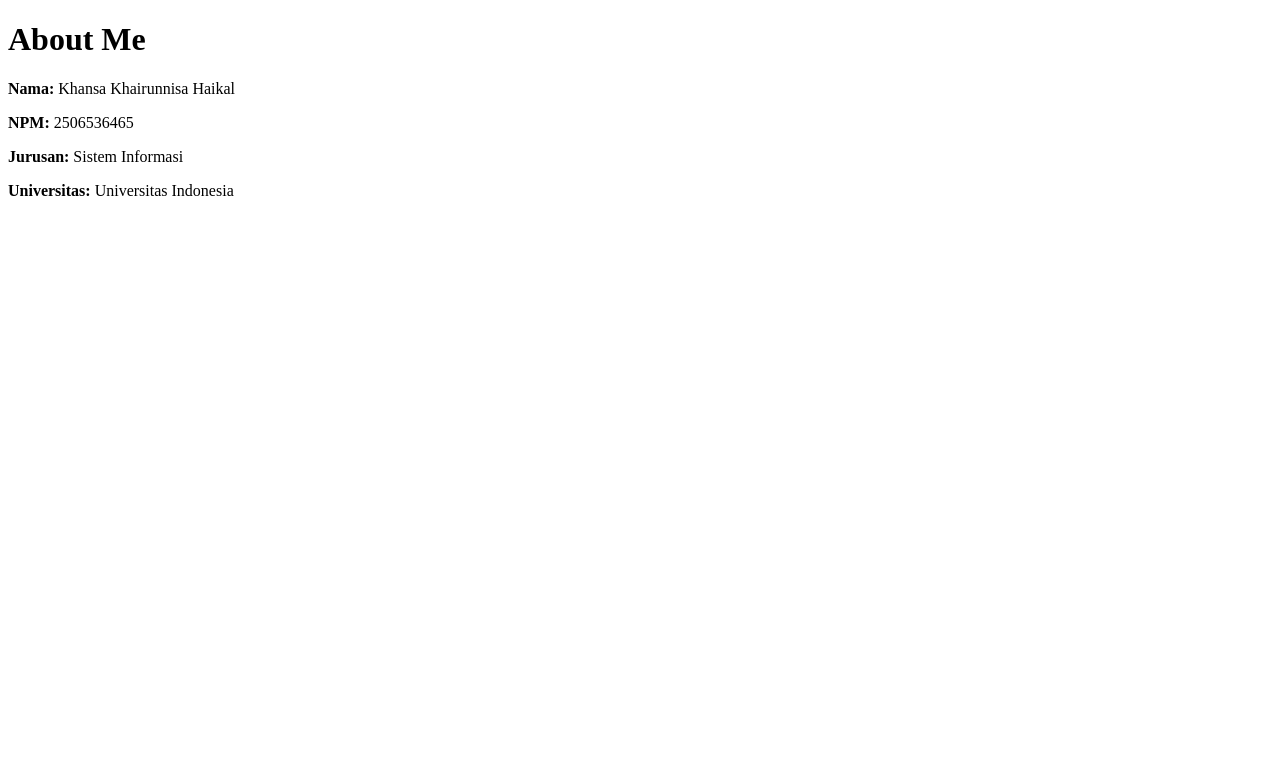
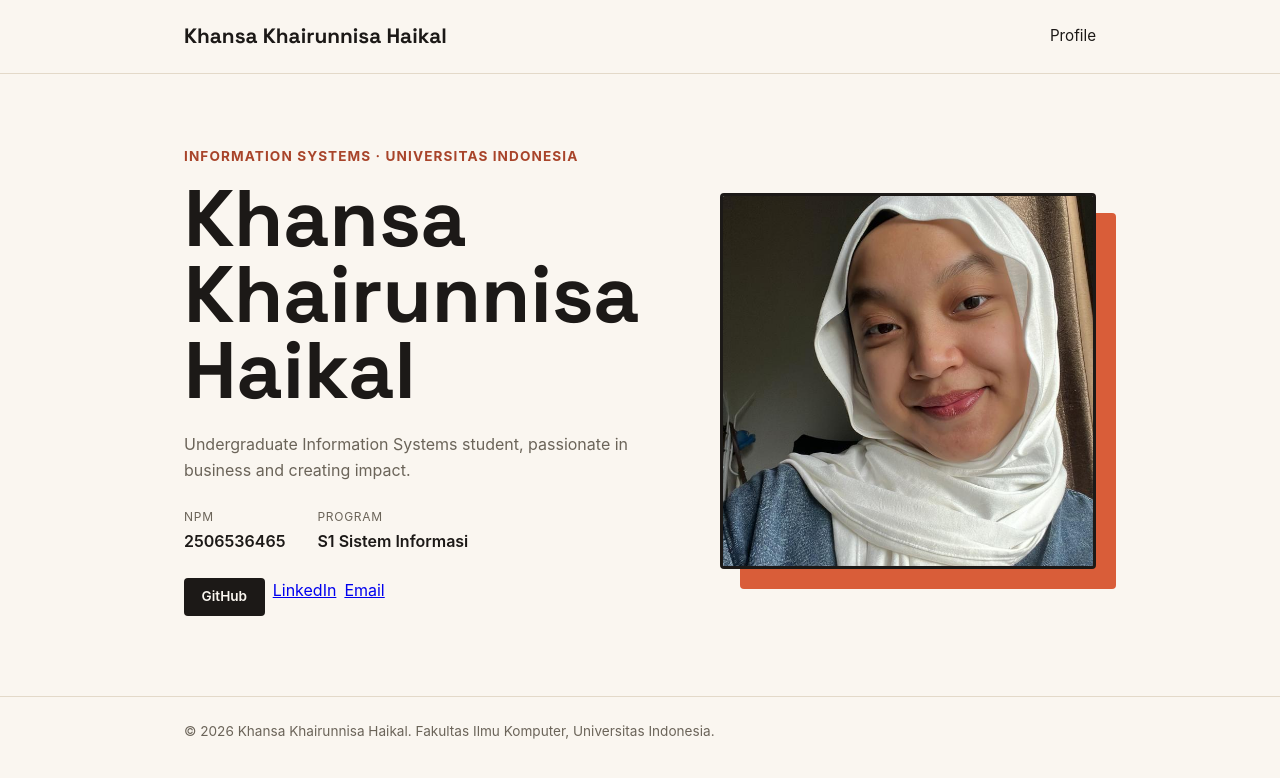
Before and after one commit to khansakkh/myportofolio, a Django app: page / in a window 1280 px wide. Shown: the top 778 px of the page. Run offline with Django 5.2, Linux system fonts and the light colour scheme.

Commit message:
Tutorial 01:HTML5 dan CSS3

```diff
--- a/portofolio/settings.py
+++ b/portofolio/settings.py
@@ -131,6 +131,9 @@ USE_TZ = True
 # https://docs.djangoproject.com/en/6.1/howto/static-files/
 
 STATIC_URL = 'static/'
+STATICFILES_DIRS = [
+    BASE_DIR / 'static',
+]
 
 
 # Email
--- /dev/null
+++ b/static/css/style.css
@@ -0,0 +1,198 @@
+* {
+    margin: 0;
+    padding: 0;
+    box-sizing: border-box;
+}
+
+:root {
+    --ink: #1c1917;
+    --paper: #faf6f0;
+    --accent: #d95d39;
+    --accent-dark: #a8442a;
+    --line: #e3d9c9;
+    --text-muted: #6b6459;
+    --radius: 4px;
+}
+
+body {
+    font-family: -apple-system, "Segoe UI", Roboto, Helvetica, Arial, sans-serif;
+    color: var(--ink);
+    background-color: var(--paper);
+    line-height: 1.6;
+}
+
+h1, .brand {
+    font-family: "Space Grotesk", -apple-system, sans-serif;
+}
+
+.container {
+    max-width: 960px;
+    margin: 0 auto;
+    padding: 0 1.5rem;
+}
+
+/* Header */
+.site-header {
+    border-bottom: 1px solid var(--line);
+}
+
+.site-header .container {
+    display: flex;
+    justify-content: space-between;
+    align-items: center;
+    padding: 1.25rem 1.5rem;
+}
+
+.brand {
+    font-size: 1.3rem;
+    font-weight: 700;
+    color: var(--ink);
+    text-decoration: none;
+}
+
+.site-header nav {
+    display: flex;
+    gap: 2rem;
+}
+
+.site-header nav a {
+    color: var(--ink);
+    text-decoration: none;
+    font-size: 0.95rem;
+}
+
+/* Hero */
+.hero {
+    padding: 4.5rem 0 5rem;
+}
+
+.hero-grid {
+    display: grid;
+    grid-template-columns: 1.3fr 1fr;
+    grid-template-areas:
+        "identity photo"
+        "details photo";
+    gap: 1.5rem 3rem;
+}
+
+.hero-identity {
+    grid-area: identity;
+}
+
+.hero-details {
+    grid-area: details;
+}
+
+.hero-kicker {
+    font-size: 0.85rem;
+    letter-spacing: 0.08em;
+    text-transform: uppercase;
+    color: var(--accent-dark);
+    font-weight: 700;
+    margin-bottom: 0.75rem;
+}
+
+.hero-identity h1 {
+    font-size: clamp(3rem, 7vw, 5rem);
+    line-height: 0.95;
+}
+
+.bio {
+    color: var(--text-muted);
+    max-width: 480px;
+    margin-bottom: 1.5rem;
+}
+
+.meta-list {
+    display: flex;
+    gap: 2rem;
+    margin-bottom: 1.5rem;
+}
+
+.meta-row dt {
+    font-size: 0.75rem;
+    text-transform: uppercase;
+    letter-spacing: 0.06em;
+    color: var(--text-muted);
+    margin-bottom: 0.15rem;
+}
+
+.meta-row dd {
+    font-weight: 600;
+}
+
+.social-links {
+    display: flex;
+    gap: 0.5rem;
+    flex-wrap: wrap;
+}
+
+.social-link {
+    display: inline-block;
+    font-size: 0.85rem;
+    font-weight: 600;
+    text-decoration: none;
+    color: var(--paper);
+    background-color: var(--ink);
+    border-radius: var(--radius);
+    padding: 0.5rem 1.1rem;
+    transition: background-color 0.2s ease;
+}
+
+.social-link:hover {
+    background-color: var(--accent);
+}
+
+.hero-photo {
+    grid-area: photo;
+    align-self: center;
+    position: relative;
+}
+
+.photo-block {
+    position: absolute;
+    top: 1.25rem;
+    left: 1.25rem;
+    width: 100%;
+    height: 100%;
+    background-color: var(--accent);
+    border-radius: var(--radius);
+    z-index: 0;
+}
+
+.avatar {
+    position: relative;
+    z-index: 1;
+    display: block;
+    width: 100%;
+    aspect-ratio: 1 / 1;
+    object-fit: cover;
+    border-radius: var(--radius);
+    border: 3px solid var(--ink);
+}
+
+/* Footer & Responsive */
+.site-footer {
+    padding: 1.5rem;
+    color: var(--text-muted);
+    font-size: 0.85rem;
+    border-top: 1px solid var(--line);
+}
+
+@media (max-width: 600px) {
+    .hero-grid {
+        grid-template-columns: 1fr;
+        grid-template-areas:
+            "identity"
+            "photo"
+            "details";
+    }
+
+    .hero-photo {
+        max-width: 220px;
+    }
+
+    .social-links {
+        justify-content: flex-start;
+    }
+}
--- a/templates/index.html
+++ b/templates/index.html
@@ -3,13 +3,57 @@
 <head>
     <meta charset="UTF-8">
     <meta name="viewport" content="width=device-width, initial-scale=1.0">
-    <title>Portofolio - PBP</title>
+    <title>Khansa Khairunnisa Haikal - Portfolio</title>
+    <link rel="preconnect" href="https://fonts.googleapis.com">
+    <link rel="preconnect" href="https://fonts.gstatic.com" crossorigin>
+    <link href="https://fonts.googleapis.com/css2?family=Space+Grotesk:wght@500;700&display=swap" rel="stylesheet">
+    <link rel="stylesheet" href="/static/css/style.css">
 </head>
 <body>
-    <h1>About Me</h1>
-    <p><strong>Nama:</strong> Khansa Khairunnisa Haikal</p>
-    <p><strong>NPM:</strong> 2506536465</p>
-    <p><strong>Jurusan:</strong> Sistem Informasi</p>
-    <p><strong>Universitas:</strong> Universitas Indonesia</p>
+    <header class="site-header">
+        <div class="container">
+            <a href="#profile" class="brand">Khansa Khairunnisa Haikal</a>
+            <nav>
+                <a href="#profile">Profile</a>
+            </nav>
+        </div>
+    </header>
+    <main>
+        <section class="hero" id="profile">
+            <div class="container hero-grid">
+                <div class="hero-identity">
+                    <p class="hero-kicker">Information Systems &middot; Universitas Indonesia</p>
+                    <h1>Khansa Khairunnisa Haikal</h1>
+                </div>
+                <div class="hero-photo">
+                    <div class="photo-block"></div>
+                    <img class="avatar" src="/static/img/khansa.jpeg" alt="Photo of Khansa Khairunnisa Haikal">
+                </div>
+                <div class="hero-details">
+                    <p class="bio">Undergraduate Information Systems student, passionate in business and creating impact.</p>
+                    <dl class="meta-list">
+                        <div class="meta-row">
+                            <dt>NPM</dt>
+                            <dd>2506536465</dd>
+                        </div>
+                        <div class="meta-row">
+                            <dt>Program</dt>
+                            <dd>S1 Sistem Informasi</dd>
+                        </div>
+                    </dl>
+                    <div class="social-links">
+                        <a href="https://github.com/khansakkh" class="social-link">GitHub</a>
+                        <a href="https://www.linkedin.com/in/khansakkh/" class="sociallink">LinkedIn</a>
+                        <a href="mailto:khansaahaikal@gmail.com" class="sociallink">Email</a>
+                    </div>
+                </div>
+            </div>
+        </section>
+    </main>
+    <footer class="site-footer">
+        <div class="container">
+            <p>&copy; 2026 Khansa Khairunnisa Haikal. Fakultas Ilmu Komputer, Universitas Indonesia.</p>
+        </div>
+    </footer>
 </body>
 </html>
```
Also changed, not shown: static/img/khansa.jpeg (added).
